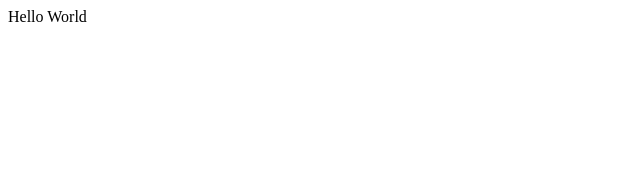
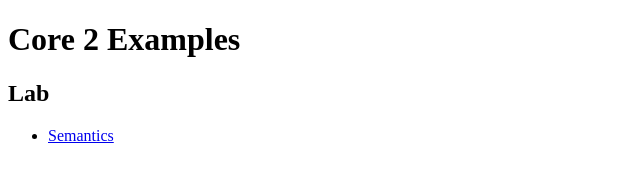
Before and after one commit to kalicho313/kalicho313, a plain HTML site: page Semantics/index.html in a window 1280 px wide. Shown: the whole page, without its empty margins (0-640 px from the left). Drawn offline with Linux system fonts and the light colour scheme.

Commit message:
added some links into index

```diff
--- a/Semantics/index.html
+++ b/Semantics/index.html
@@ -4,6 +4,19 @@
         <title> Semantics</title>
     </head>
     <body>
-        Hello World
+        <header>
+            <h1>Core 2 Examples</h1>
+         </header>
+         <main>
+            <h2>Lab</h2>
+         <ul>
+            <li>
+            <a href="/Semantics/">Semantics</a>
+            </li>
+         </ul>
+         </main>
+         <footer>
+
+         </footer>
     </body>
 </html>
```
